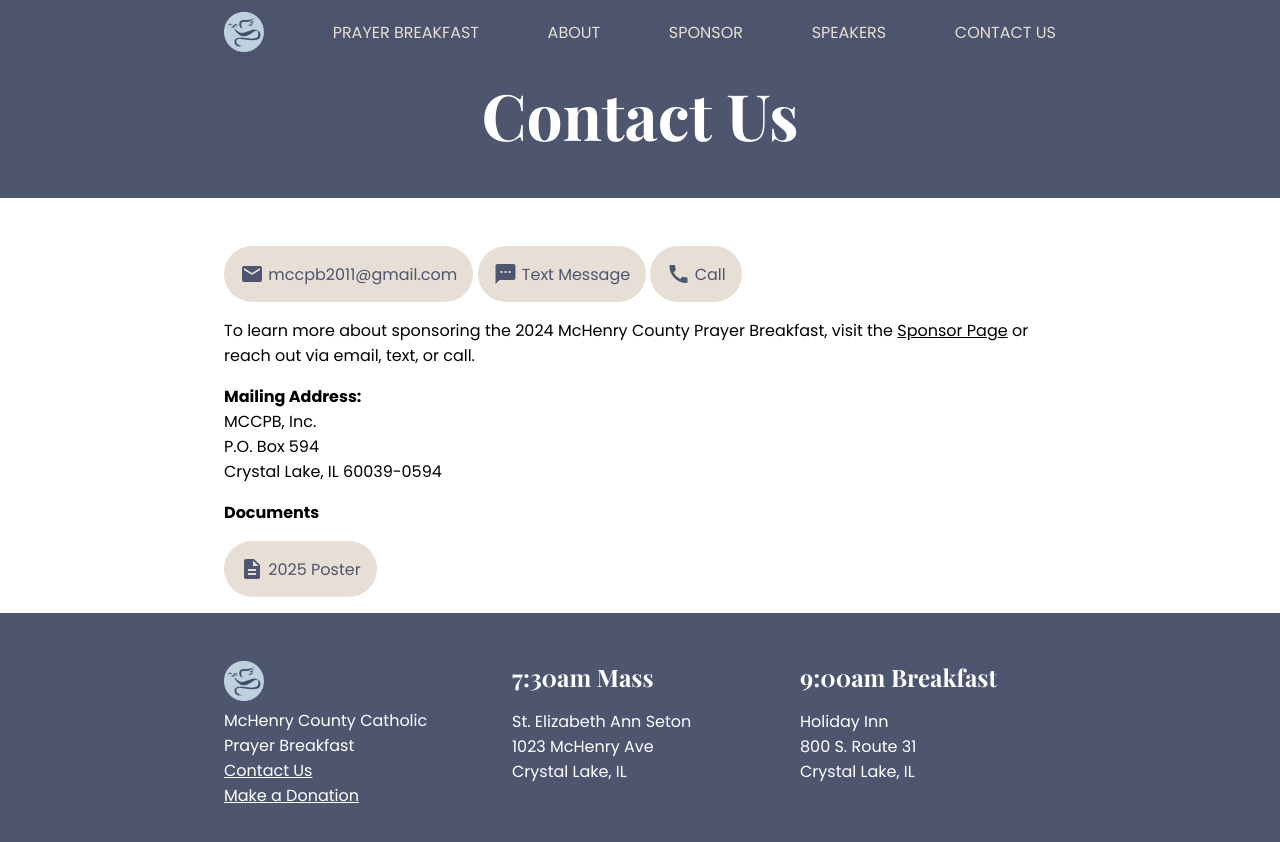
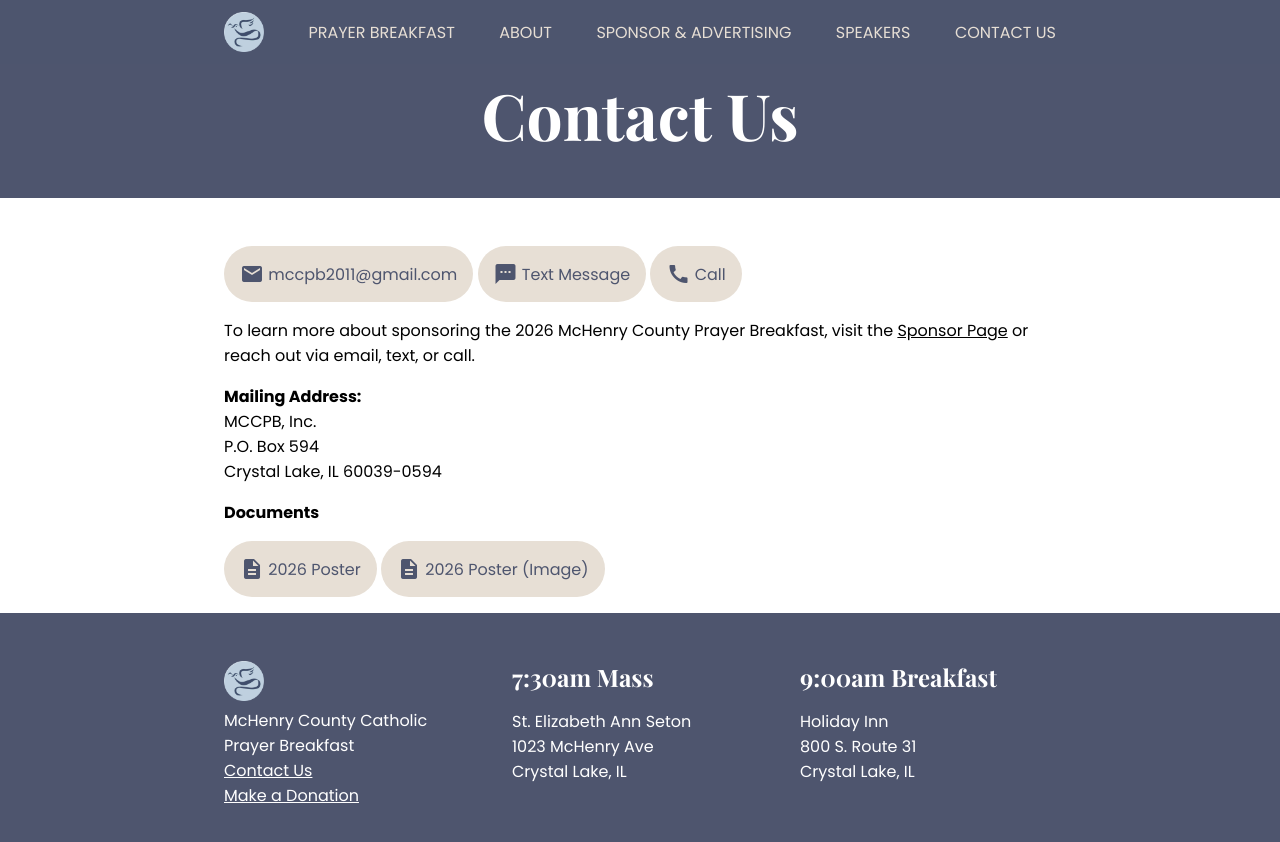
Before and after one commit to gamekid/mccpb-static-site, a plain HTML site: page contact.html in a window 1280 px wide. Drawn offline with nearby package versions, Linux system fonts and the light colour scheme.

Commit message:
Sponsor and advertising

```diff
--- a/about.html
+++ b/about.html
@@ -7,7 +7,7 @@
   <meta name="viewport" content="width=device-width, initial-scale=1.0" />
   <title>About - McHenry County Catholic Prayer Breakfast</title>
   <link href="https://fonts.googleapis.com/icon?family=Material+Icons" rel="stylesheet" />
-  <link rel="stylesheet" href="main.css?v=2026-08-04" />
+  <link rel="stylesheet" href="main.css?v=2026-09-01" />
   <link rel="icon" href="images/MCCPB-icon-blue-128.png" sizes="128x128" />
   <script src="script.js"></script>
 </head>
@@ -30,7 +30,7 @@
         <a href="about.html">About</a>
       </li>
       <li>
-        <a href="sponsor.html">Sponsor</a>
+        <a href="sponsor.html">Sponsor &amp; Advertising</a>
       </li>
       <li>
         <a href="speakers.html">Speakers</a>
--- a/contact.html
+++ b/contact.html
@@ -7,7 +7,7 @@
   <meta name="viewport" content="width=device-width, initial-scale=1.0" />
   <title>Contact Us - McHenry County Catholic Prayer Breakfast</title>
   <link href="https://fonts.googleapis.com/icon?family=Material+Icons" rel="stylesheet" />
-  <link rel="stylesheet" href="main.css?v=2026-08-04" />
+  <link rel="stylesheet" href="main.css?v=2026-09-01" />
   <link rel="icon" href="images/MCCPB-icon-blue-128.png" sizes="128x128" />
   <script src="script.js"></script>
 </head>
@@ -30,7 +30,7 @@
         <a href="about.html">About</a>
       </li>
       <li>
-        <a href="sponsor.html">Sponsor</a>
+        <a href="sponsor.html">Sponsor &amp; Advertising</a>
       </li>
       <li>
         <a href="speakers.html">Speakers</a>
@@ -59,7 +59,7 @@
         </a>
 
         <p class="m-t">
-          To learn more about sponsoring the 2024 McHenry County Prayer Breakfast, visit the <a
+          To learn more about sponsoring the 2026 McHenry County Prayer Breakfast, visit the <a
             href="sponsor.html">Sponsor Page</a> or reach out via email, text, or call.
         </p>
 
@@ -74,9 +74,14 @@
           <strong>Documents</strong>
         </p>
 
-        <a class="button" href="documents/MCCPB 2025 Poster.pdf" target="_blank">
+        <a class="button" href="documents/MCCPB 2026 Poster.pdf" target="_blank">
           <span class="material-icons">description</span>
-          2025 Poster
+          2026 Poster
+        </a>
+
+        <a class="button" href="documents/MCCPB 2026 Poster.jpg" target="_blank">
+          <span class="material-icons">description</span>
+          2026 Poster (Image)
         </a>
 
         <!-- <a class="button" href="MCCPB 2022 Sponsorship Package.pdf" target="_blank">
--- a/main.css
+++ b/main.css
@@ -121,7 +121,7 @@ a.button {
   background: var(--background-color);
   color: var(--dark-color);
   font-size: 1rem;
-  line-height: 1;
+  line-height: 1.25;
   text-decoration: none;
   cursor: pointer;
   transition: filter 150ms;
```
Also changed, not shown: index.html (+3 -3 lines), notfound.html (+2 -2 lines), speakers.html (+2 -2 lines), sponsor.html (+3 -3 lines), table-form.html (+2 -2 lines), documents/MCCPB 2026 Poster.jpg (added), 1 other file.
